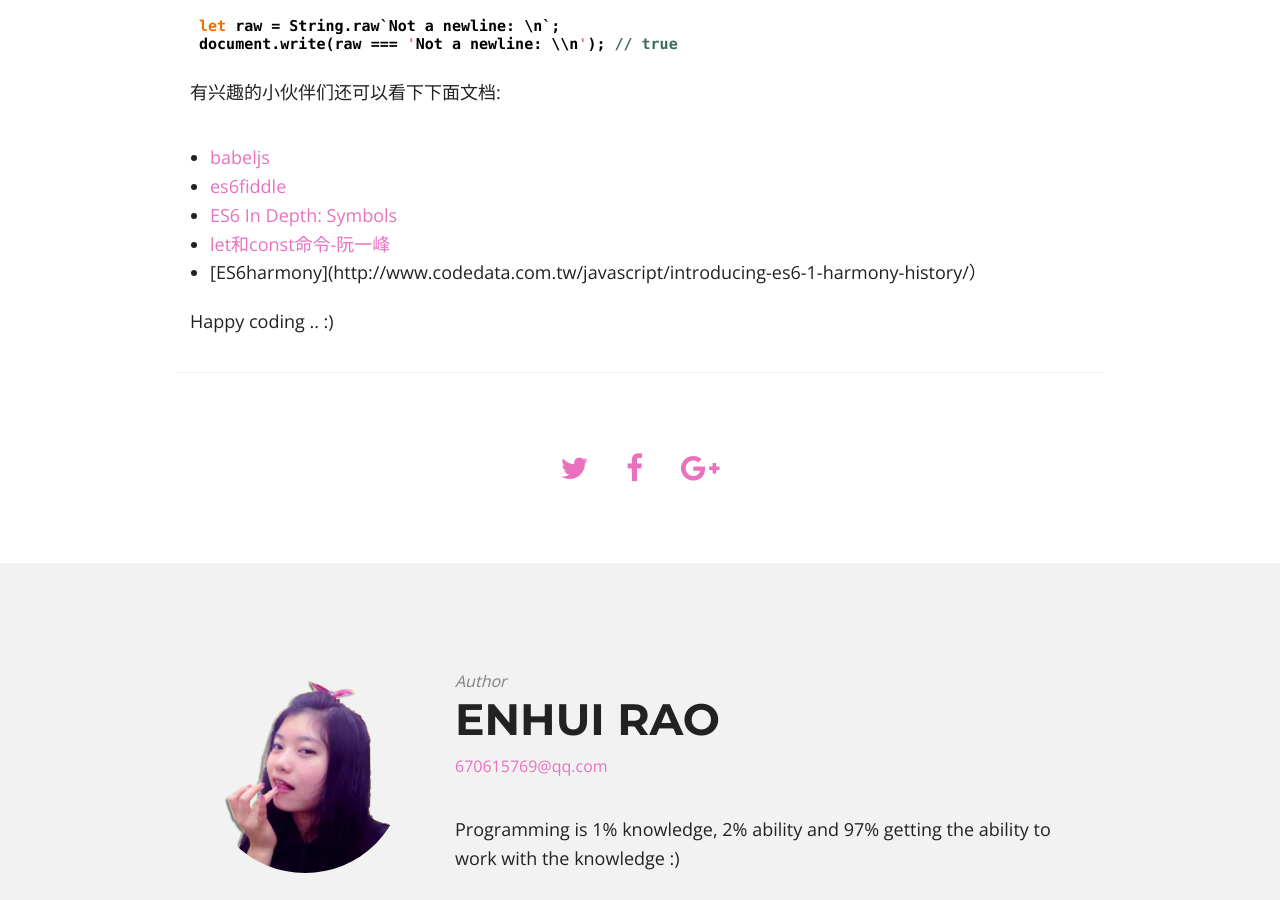
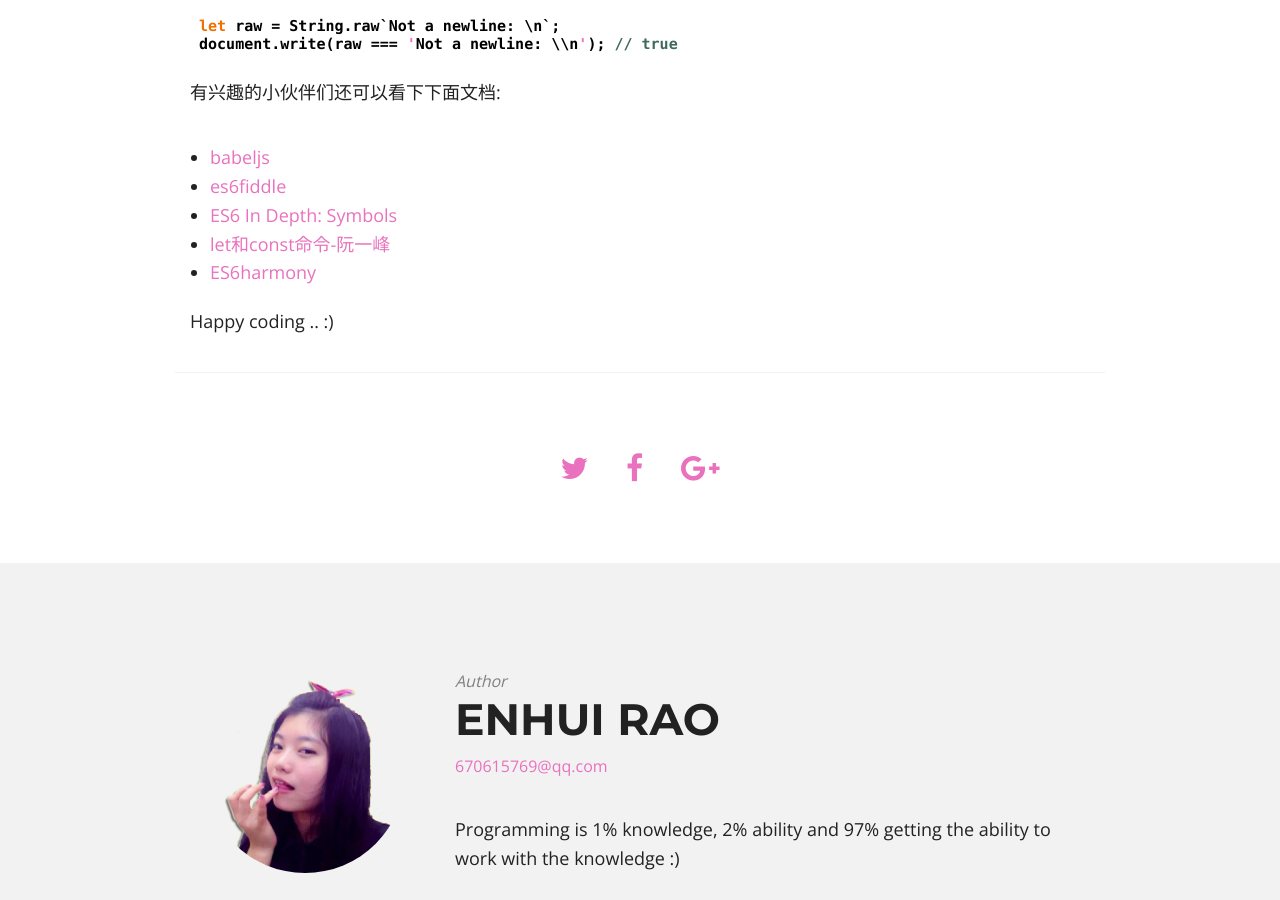
Before and after one commit to raoenhui/raoenhui.github.io, a Jekyll site: the page built from _posts/2015-08-30-es6-one.md, in a window 1280 px wide and 900 px high, scrolled down 5296 px. Built offline with Jekyll 4.4.1, drawn with Linux system fonts in a browser that asks for light colours; nearby versions of some CDN libraries.

Commit message:
Update 2015-08-30-es6-one.md

```diff
--- a/_posts/2015-08-30-es6-one.md
+++ b/_posts/2015-08-30-es6-one.md
@@ -247,6 +247,6 @@ document.write(raw === 'Not a newline: \\n');// false
 + [es6fiddle](http://www.es6fiddle.net/)
 + [ES6 In Depth: Symbols](https://hacks.mozilla.org/2015/06/es6-in-depth-symbols/)
 + [let和const命令-阮一峰](http://es6.ruanyifeng.com/#docs/let)
-+ [ES6harmony](http://www.codedata.com.tw/javascript/introducing-es6-1-harmony-history/）
++ [ES6harmony](http://www.codedata.com.tw/javascript/introducing-es6-1-harmony-history/)
 
 Happy coding .. :)
```
